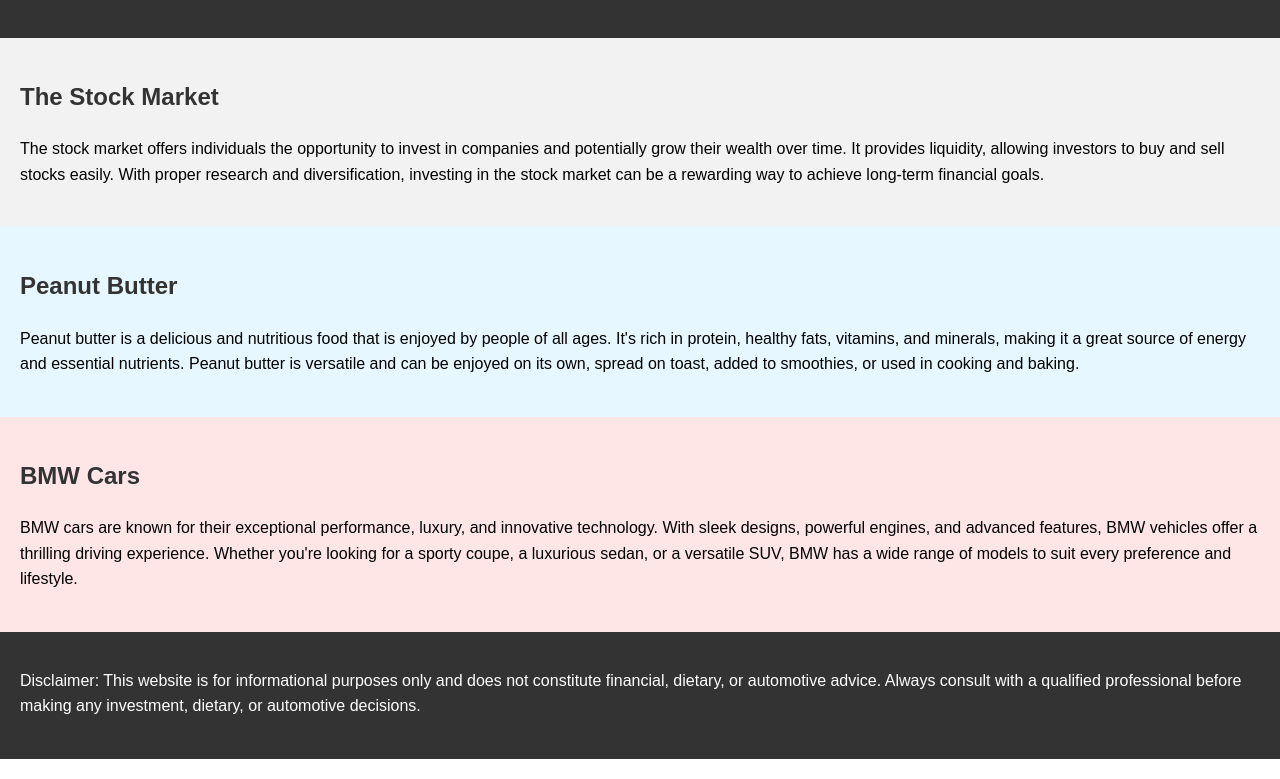
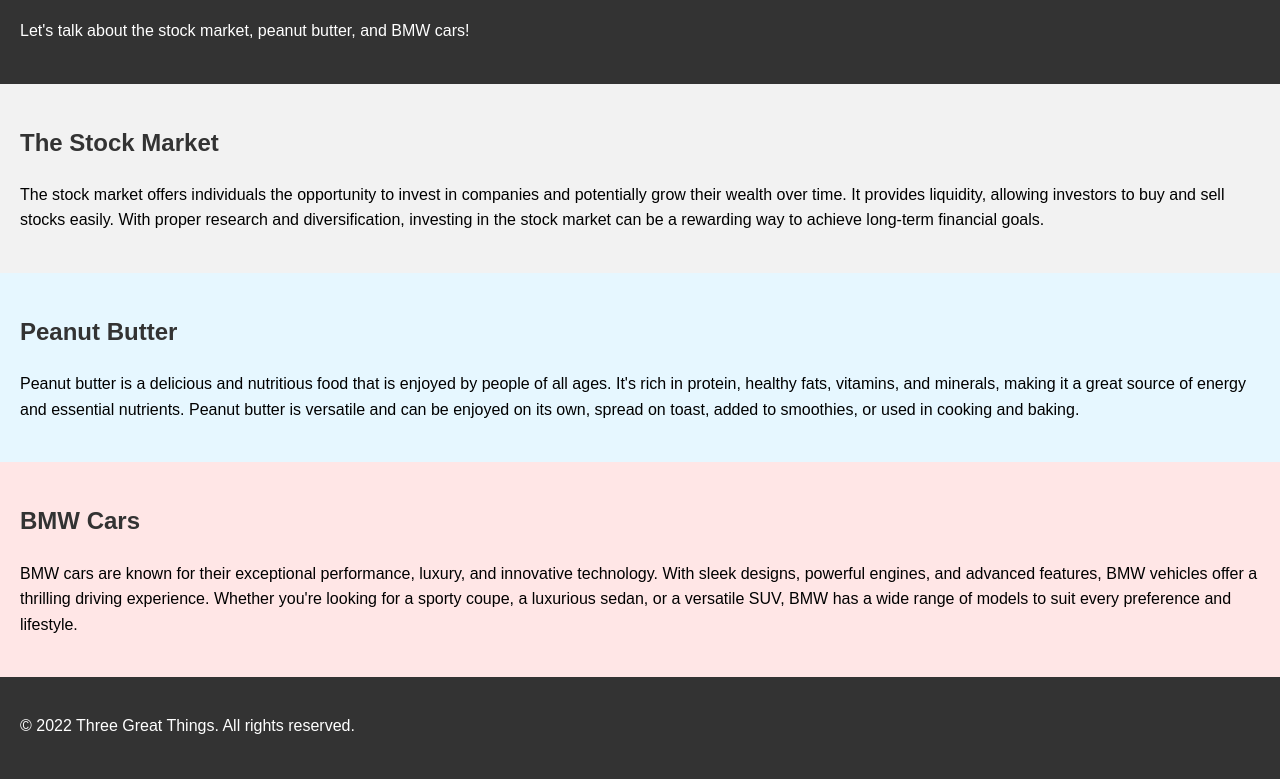
Before and after one commit to zneast/mywebsite, a plain HTML site: page index.html in a window 1280 px wide. Shown: the part 96-875 px from the top of the page. Drawn offline with Linux system fonts and the light colour scheme.

Commit message:
Update index.html

```diff
--- a/index.html
+++ b/index.html
@@ -3,12 +3,13 @@
 <head>
     <meta charset="UTF-8">
     <meta name="viewport" content="width=device-width, initial-scale=1.0">
-    <title>Why the Stock Market, Peanut Butter, and BMW Cars Make Life Better</title>
+    <title>Three Great Things: Stock Market, Peanut Butter, BMW Cars</title>
     <link rel="stylesheet" href="styles.css">
 </head>
 <body>
     <header>
-        <h1>Why the Stock Market, Peanut Butter, and BMW Cars Make Life Better</h1>
+        <h1>Three Great Things</h1>
+        <p>Let's talk about the stock market, peanut butter, and BMW cars!</p>
     </header>
 
     <section id="stock-market">
@@ -27,7 +28,9 @@
     </section>
 
     <footer>
-        <p>Disclaimer: This website is for informational purposes only and does not constitute financial, dietary, or automotive advice. Always consult with a qualified professional before making any investment, dietary, or automotive decisions.</p>
+        <p>© 2022 Three Great Things. All rights reserved.</p>
     </footer>
+
+    <script src="script.js" defer></script>
 </body>
 </html>
```
